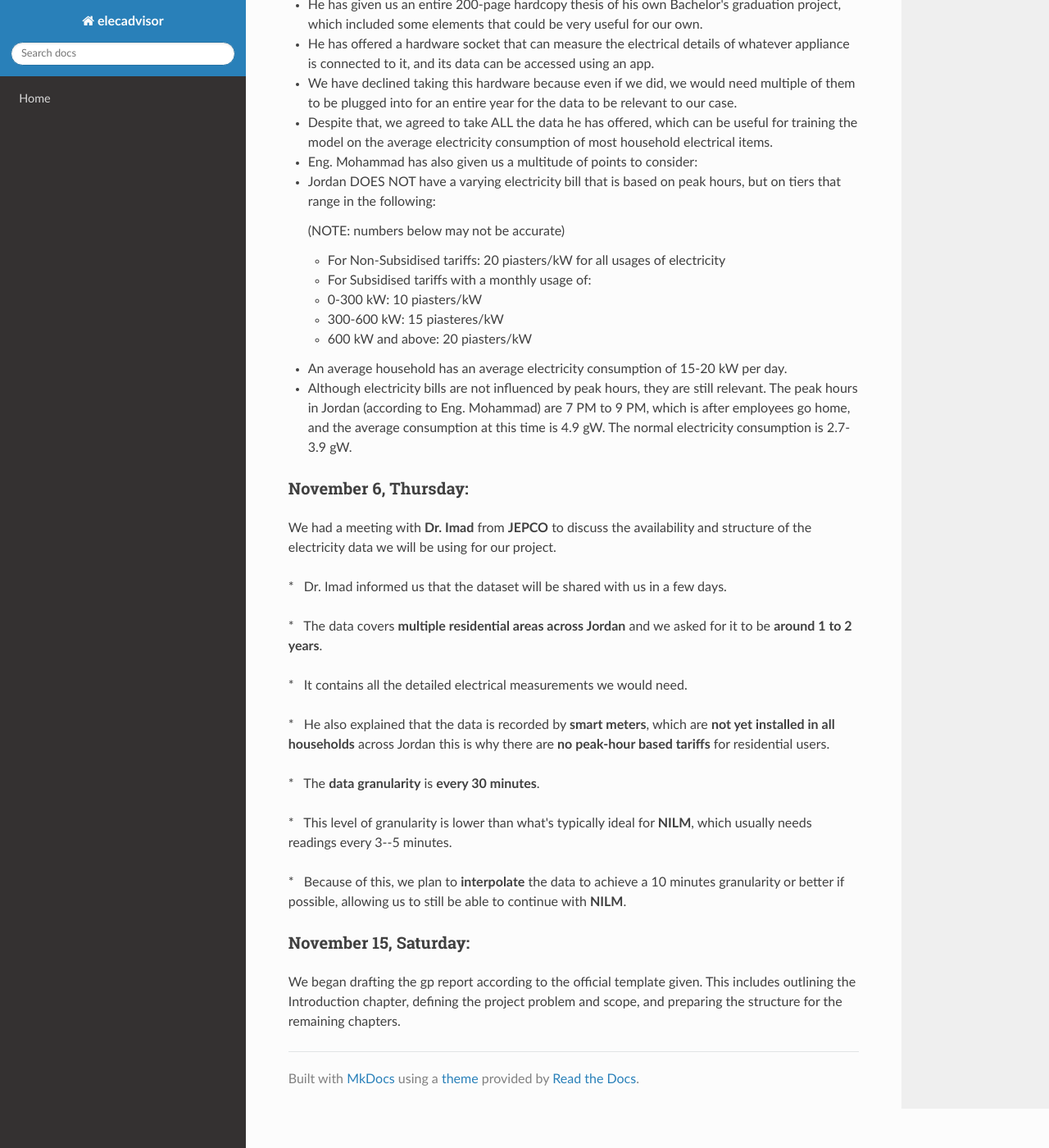
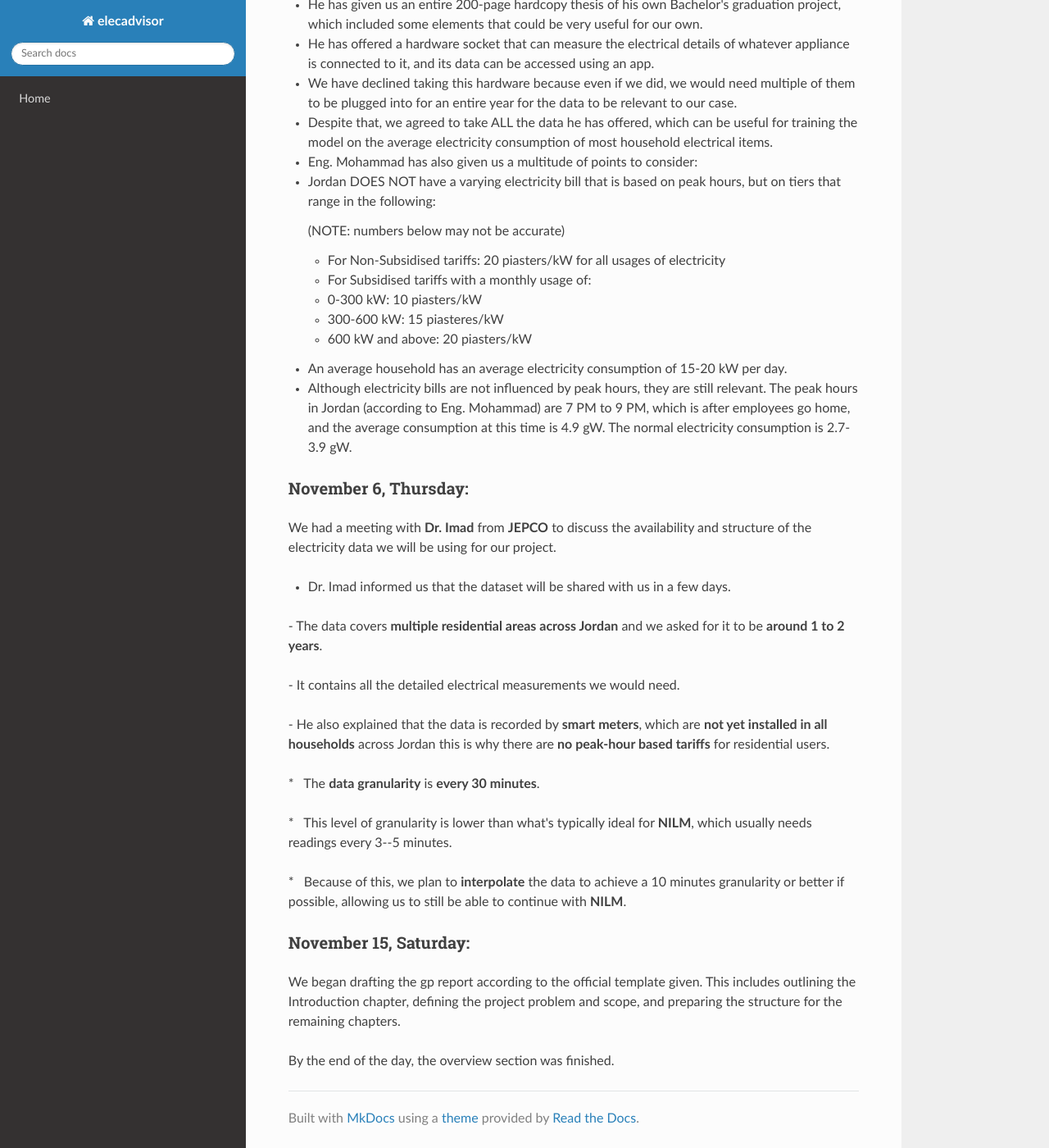
Before and after one commit to MimiAlz/GP-AI-Electricity-Advisor, an MkDocs documentation site: the page built from docs/progress.md, in a window 1280 px wide and 1400 px high, scrolled down 1973 px. Shown: the whole window at 82% size. Built offline with MkDocs 1.6.1, drawn with Linux system fonts in a browser that asks for light colours; nearby versions of some CDN libraries.

Commit message:
Update progress.md

```diff
--- a/docs/progress.md
+++ b/docs/progress.md
@@ -97,13 +97,13 @@ He specifically mentioned letting our supervisor, Dr. Samer, contact the JEPCO e
 
 We had a meeting with **Dr. Imad** from **JEPCO** to discuss the availability and structure of the electricity data we will be using for our project.
 
-*   Dr. Imad informed us that the dataset will be shared with us in a few days.
+- Dr. Imad informed us that the dataset will be shared with us in a few days.
 
-    *   The data covers **multiple residential areas across Jordan** and we asked for it to be **around 1 to 2 years**.
+    - The data covers **multiple residential areas across Jordan** and we asked for it to be **around 1 to 2 years**.
 
-    *   It contains all the detailed electrical measurements we would need.
+    - It contains all the detailed electrical measurements we would need.
 
-*   He also explained that the data is recorded by **smart meters**, which are **not yet installed in all households** across Jordan this is why there are **no peak-hour based tariffs** for residential users.
+- He also explained that the data is recorded by **smart meters**, which are **not yet installed in all households** across Jordan this is why there are **no peak-hour based tariffs** for residential users.
 
 *   The **data granularity** is **every 30 minutes**.
 
@@ -114,3 +114,5 @@ We had a meeting with **Dr. Imad** from **JEPCO** to discuss the availability an
 ### November 15, Saturday:
 
 We began drafting the gp report according to the official template given. This includes outlining the Introduction chapter, defining the project problem and scope, and preparing the structure for the remaining chapters.
+
+By the end of the day, the overview section was finished.
```
